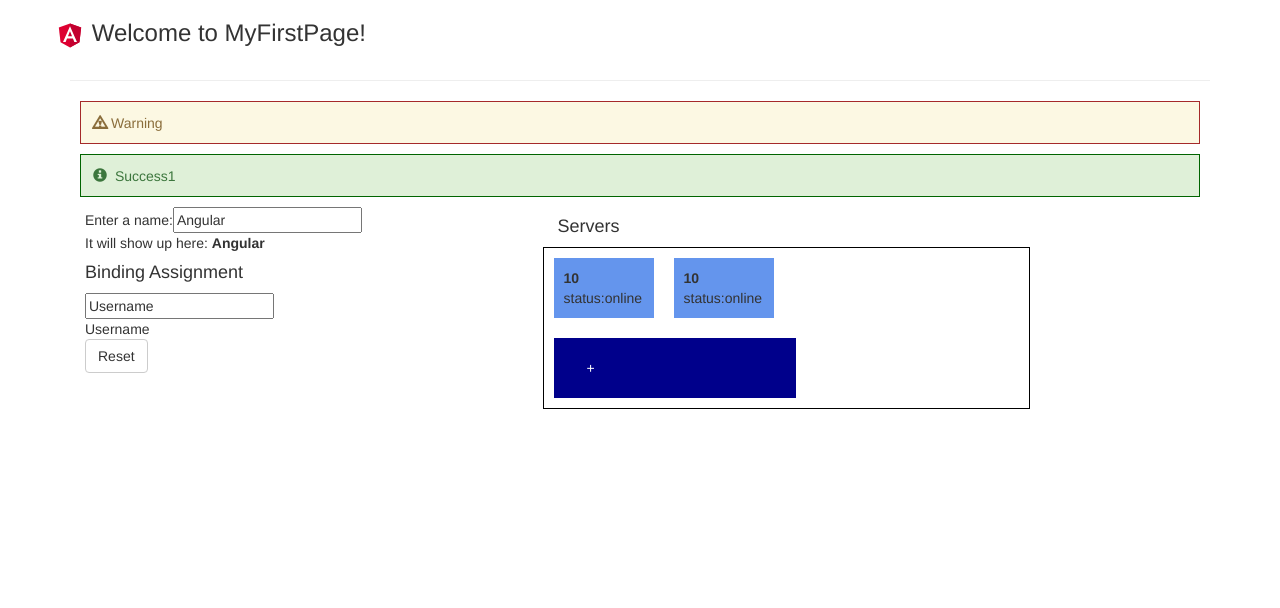
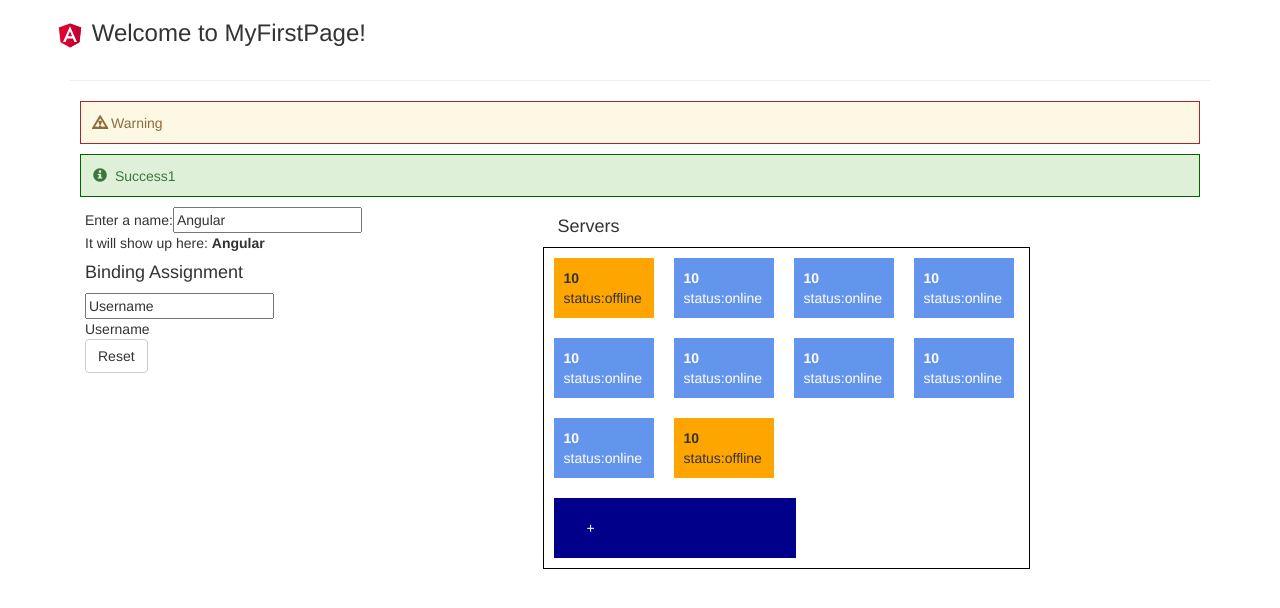
Before and after one commit to vijayvepa/Angular5Examples, an Angular app in the folder UdemyCourse/my-first-project/: page / in a window 1280 px wide. Shown: the top 608 px of the page. Built offline with nearby package versions, Linux system fonts and the light colour scheme.

Commit message:
ngStyle and ngClass

```diff
--- a/UdemyCourse/my-first-project/src/app/server/server.component.css
+++ b/UdemyCourse/my-first-project/src/app/server/server.component.css
@@ -9,3 +9,7 @@
 #id{
   font-weight: bold;
 }
+
+.online{
+  color: white;
+}
--- a/UdemyCourse/my-first-project/src/app/server/server.component.html
+++ b/UdemyCourse/my-first-project/src/app/server/server.component.html
@@ -1,4 +1,5 @@
-<div class="col-sm-3" id="server">
+<div class="col-sm-3" id="server" [ngStyle]="{backgroundColor: getColor()}"
+     [ngClass]="{online: status === 'online'}">
   <div id="id">{{id}}</div>
   <div>{{getServerStatus()}}</div>
 </div>
--- a/UdemyCourse/my-first-project/src/app/server/server.component.ts
+++ b/UdemyCourse/my-first-project/src/app/server/server.component.ts
@@ -9,6 +9,14 @@ export class ServerComponent {
   id = 10;
   status = 'online';
 
+  constructor() {
+    this.status = Math.random() > 0.5 ? 'offline' : 'online';
+  }
+
+  getColor(){
+    return this.status === 'offline' ? 'orange' : 'cornflowerblue';
+  }
+
   getServerStatus() {
     return 'status:' + this.status;
   }
--- a/UdemyCourse/my-first-project/src/app/servers/servers.component.html
+++ b/UdemyCourse/my-first-project/src/app/servers/servers.component.html
@@ -2,5 +2,13 @@
 <div class="row">
 <app-server></app-server>
 <app-server></app-server>
+  <app-server></app-server>
+  <app-server></app-server>
+  <app-server></app-server>
+  <app-server></app-server>
+  <app-server></app-server>
+  <app-server></app-server>
+  <app-server></app-server>
+  <app-server></app-server>
   <app-add-server></app-add-server>
 </div>
```
Also changed, not shown: 1 other file (tests, documents, lock files or other folders).
